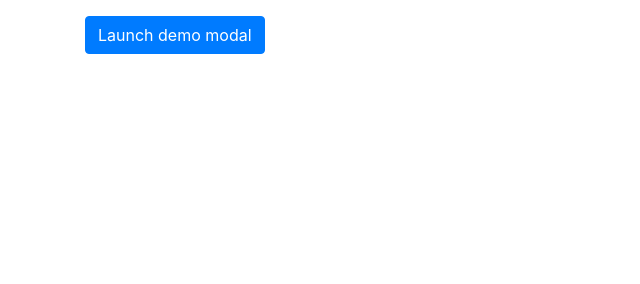
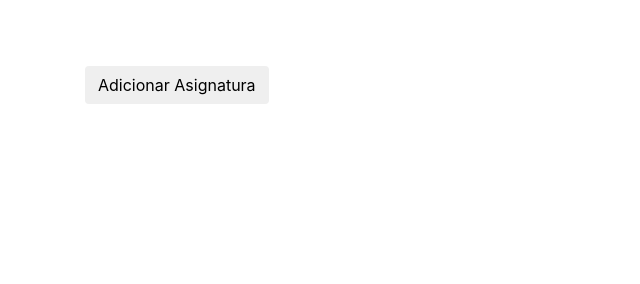
Before and after one commit to dmidence/Poo-Project, a PHP site: page /adiclas.php in a window 1280 px wide. Shown: the part 132-416 px from the top of the page, without its empty margins (0-640 px from the left). Run offline with PHP 8.4, Linux system fonts and the light colour scheme; the visitor is signed in with stand-in values (Sample User, id 1); some libraries are stand-ins or nearby versions.

Commit message:
Update adiclas.php

```diff
--- a/Registro-UNAH/adiclas.php
+++ b/Registro-UNAH/adiclas.php
@@ -1,7 +1,7 @@
 <?php
     session_start();
     if (!isset($_SESSION["NoCuenta"]))
-        header("Location: login-estudiantes.php");//Redireccion con PHP
+        header("Location: login-estudiantes.php");
 ?>
 <!DOCTYPE html>
 <html>
@@ -21,42 +21,58 @@
 <?php
 include ("header.html") ;
 ?>
-<div class="container" style="margin-top:100px">
+<div class="container" style="margin-top:150px">
+          <button id="btnadic" style=""  class="btn btnad" type="button" data-toggle="modal" data-target="#adicionar">Adicionar Asignatura</button>
+                    </div>
 
-<!-- Button trigger modal -->
-<button type="button" class="btn btn-primary" data-toggle="modal" data-target="#exampleModal">
-  Launch demo modal
-</button>
 
-<!-- Modal -->
-<div class="modal fade" id="exampleModal" tabindex="-1" role="dialog" aria-labelledby="exampleModalLabel" aria-hidden="true">
-  <div class="modal-dialog" role="document">
-    <div class="modal-content">
-      <div class="modal-header">
-        <h5 class="modal-title" id="exampleModalLabel">Modal title</h5>
-        <button type="button" class="close" data-dismiss="modal" aria-label="Close">
-          <span aria-hidden="true">&times;</span>
-        </button>
 </div>
-      <div class="modal-body">
-        ...
+<div class="modal fade" id="adicionar" role="dialog">
+        <div class="modal-dialog modal-dialog-centered modal-lg" role="document">
+
+              <!-- Modal content-->
+            <div class="modal-content" style="background-color:rgb(1, 49, 95);">
+                <div class="modal-header centrar" >
+                  <h6 class="modal-title" style="color:white"><b>Asignaturas</b></h6>
+                  <button type="button" class="close" data-dismiss="modal">&times;</button>
+                </div>
+                <div class="modal-body" style="background-color:rgb(255, 255, 255);" class="col-12 col-sm-12 col-md-6 col-lg-6 form-control">
+                     <div class="row centrar">
+                         <div class="col-12" style="margin-bottom:2%">
+
+                            <div>
+                                    <select name="facultades" id="facu" class="form-control col-12 col-sm-12 col-md-12 col-lg-12 " style="float:left">
+
+                                    </select>
+
+
+                                    <select multiple class="form-control col-12 col-sm-12 col-md-12 col-lg-12 " id="clases"  size="7">
+                                    <input type="text" id="txt-carpeta-actual" style="display:none" class="form-control" value="<?php echo isset($_GET['carpeta'])?$_GET['carpeta']:''; ?>" disabled>
+                                    </select>
+
+                                    <select multiple class="form-control col-12 col-sm-12 col-md-12 col-lg-12 " id="select-secciones" size="7">
+
+                                    </select>
+                            </div>
+
+                         </div>
+                         <br>
+                     </div>
                 </div>
                 <div class="modal-footer">
-        <button type="button" class="btn btn-secondary" data-dismiss="modal">Close</button>
-        <button type="button" class="btn btn-primary">Save changes</button>
-      </div>
+                    <button class="btn btnad centrar"  type="button" value="matricular" id="btn-matricular">Matricular</button>
                 </div>
             </div>
         </div>
 
-
     </div>
 
 
+ <script src="js/jquery-3.3.1.js"></script>
+    <script src="js/bootstrap.min.js"></script>
+    <script src="signinestudiante/js/controlador.js"></script>
 
+<script src="signinestudiante/js/fontawesome-all.min.js"></script>
 
-<script src="js/bootstrap.min.js"></script>
-<script src="signinestudiante/js/fontawesome-all.min.js"></script>
- <script src="signinestudiante/js/controlador.js"></script>
 </body>
 </html>
```
Lines whose indentation alone changed are shown as unchanged.
